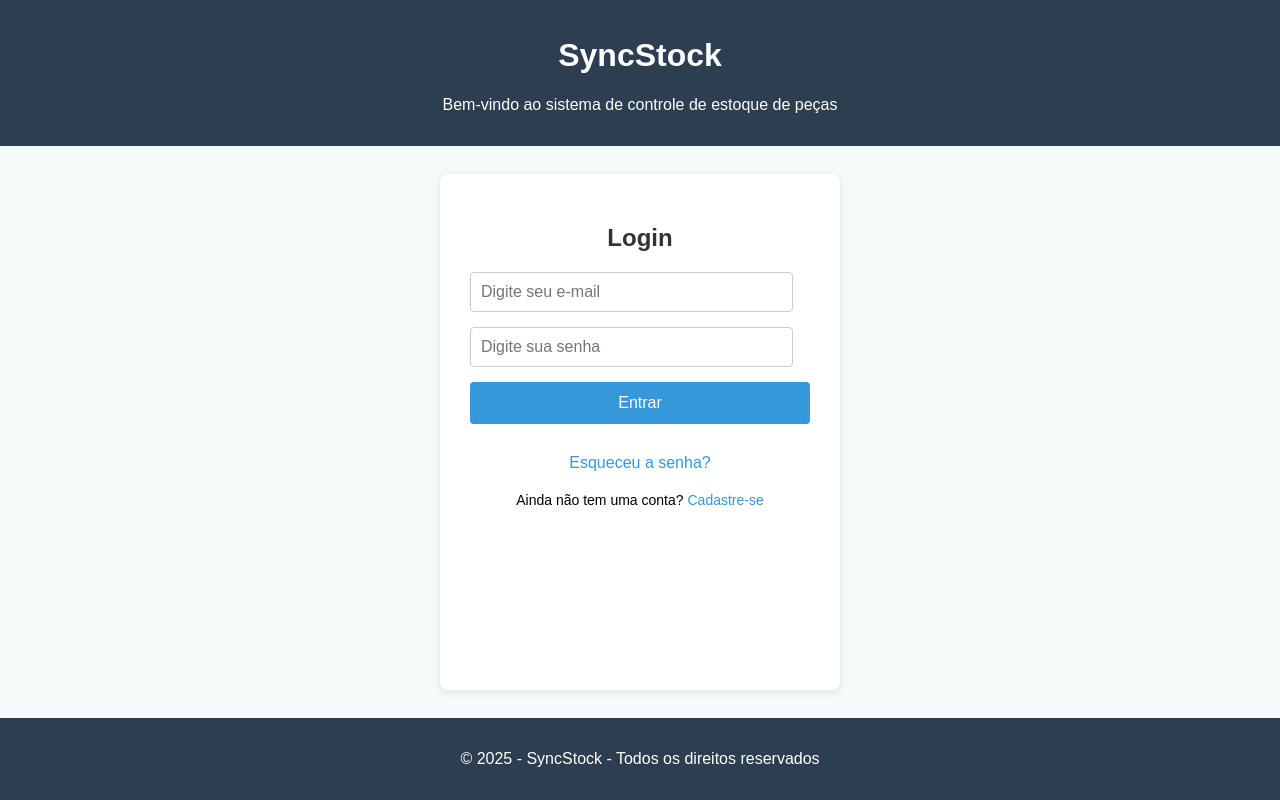
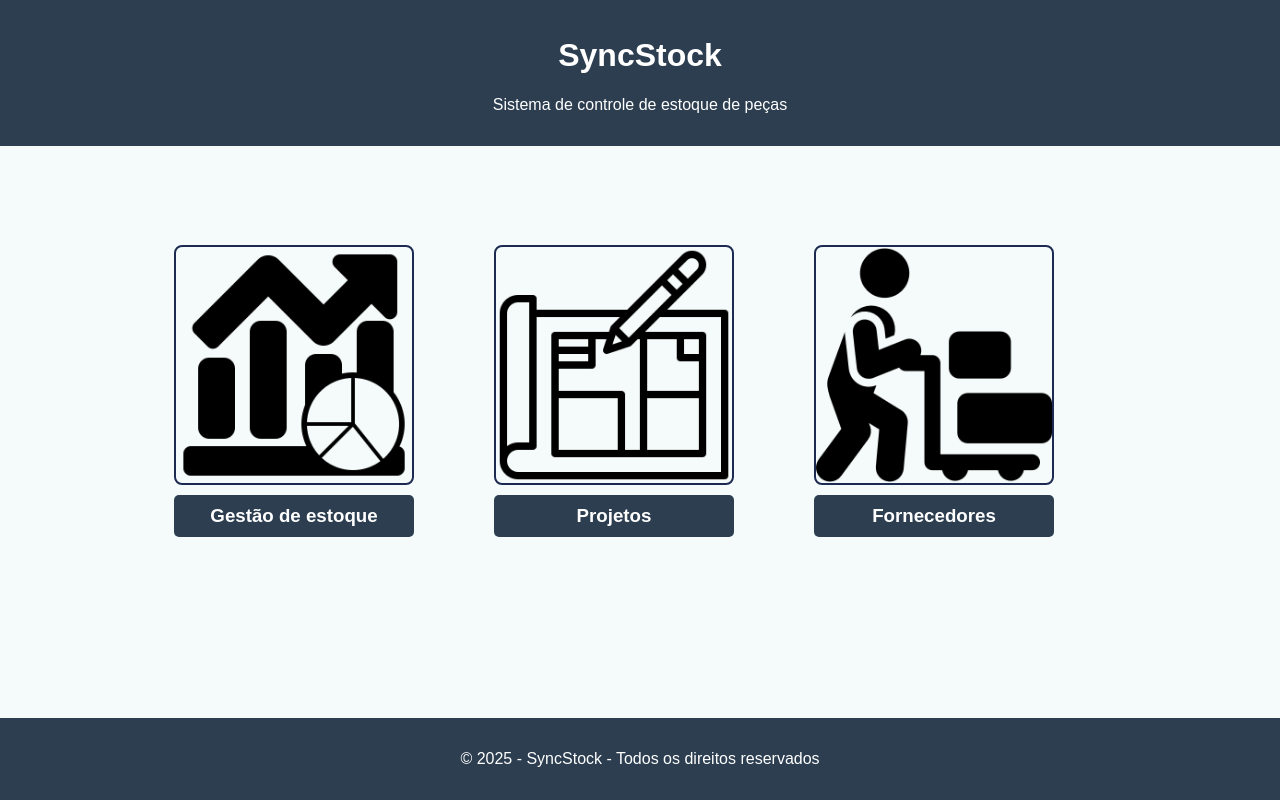
Before and after one commit to alimacedo/projetoSyncStock, a React (Vite) app: page /home in a window 1280 px wide. Built offline with nearby package versions, Linux system fonts and the light colour scheme.

Commit message:
Criação da página Home, ajustes de layout e componentes

```diff
--- a/package.json
+++ b/package.json
@@ -11,7 +11,8 @@
   },
   "dependencies": {
     "react": "^19.1.0",
-    "react-dom": "^19.1.0"
+    "react-dom": "^19.1.0",
+    "react-router-dom": "^7.6.2"
   },
   "devDependencies": {
     "@eslint/js": "^9.25.0",
--- a/src/App.jsx
+++ b/src/App.jsx
@@ -1,12 +1,15 @@
+import { Outlet } from 'react-router-dom';
 import Header from './components/Header';
-import LoginForm from './components/LoginForm';
 import Footer from './components/Footer';
+import './index.css';
 
 function App() {
   return (
     <div className="app">
       <Header />
-      <LoginForm />
+      <main>
+        <Outlet />
+      </main>
       <Footer />
     </div>
   );
--- a/src/components/Header.jsx
+++ b/src/components/Header.jsx
@@ -2,7 +2,7 @@ const Header = () => {
   return (
     <header>
       <h1>SyncStock</h1>
-      <p>Bem-vindo ao sistema de controle de estoque de peças</p>
+      <p>Sistema de controle de estoque de peças</p>
     </header>
   );
 };
--- /dev/null
+++ b/src/components/Home.jsx
@@ -0,0 +1,25 @@
+import { Link } from 'react-router-dom';
+import '../styles/Home.css';
+
+const Home = () => {
+  return (
+    <>
+      <div id="bloco">
+        <div className="box">
+          <img src="./src/assets/images/gestao.png" className="imgbox" alt="Gestão de estoque" />
+          <h3><Link to="/gestao-estoque">Gestão de estoque</Link></h3>
+        </div>
+        <div className="box">
+          <img src="./src/assets/images/projeto.png" className="imgbox" alt="Projetos" />
+          <h3><Link to="/projetos">Projetos</Link></h3>
+        </div>
+        <div className="box">
+          <img src="./src/assets/images/fornecedor.png" className="imgbox" alt="Fornecedores" />
+          <h3><Link to="/fornecedores">Fornecedores</Link></h3>
+        </div>
+      </div>
+    </>
+  );
+};
+
+export default Home;
--- a/src/components/LoginForm.jsx
+++ b/src/components/LoginForm.jsx
@@ -1,7 +1,11 @@
+import { useNavigate } from 'react-router-dom';
+
 const LoginForm = () => {
+  const navigate = useNavigate();
+
   const handleSubmit = (e) => {
     e.preventDefault();
-    // Lógica de login aqui
+    navigate('/home');
   };
 
   return (
--- a/src/index.css
+++ b/src/index.css
@@ -122,3 +122,48 @@ footer {
     width: 100%;
     margin-top: auto;
 }
+
+/* Estilos globais */
+* {
+    box-sizing: border-box;
+    font-family: Arial;
+}
+
+body {
+    margin: 0;
+    background-color: #F5FBFA;
+    position: relative;
+    min-height: 100vh;
+}
+
+.app {
+    display: flex;
+    flex-direction: column;
+    min-height: 100vh;
+}
+
+header {
+    background-color: #2c3e50;
+    color: white;
+    padding: 1em;
+    text-align: center;
+    width: 100%;
+}
+
+main {
+    flex: 1;
+    padding: 20px;
+}
+
+footer {
+    background-color: #2c3e50;
+    color: white;
+    text-align: center;
+    padding: 1em;
+    width: 100%;
+}
+
+a {
+    text-decoration: none;
+    color: white;
+}
--- a/src/main.jsx
+++ b/src/main.jsx
@@ -1,10 +1,30 @@
 import React from 'react';
 import ReactDOM from 'react-dom/client';
+import { createBrowserRouter, RouterProvider } from 'react-router-dom';
 import App from './App';
+import Home from './components/Home';
+import LoginForm from './components/LoginForm';
 import './index.css';
+
+const router = createBrowserRouter([
+  {
+    path: "/",
+    element: <App />,
+    children: [
+      {
+        index: true,
+        element: <LoginForm />
+      },
+      {
+        path: "home",
+        element: <Home />
+      }
+    ]
+  }
+]);
 
 ReactDOM.createRoot(document.getElementById('root')).render(
   <React.StrictMode>
-    <App />
+    <RouterProvider router={router} />
   </React.StrictMode>
 );
--- /dev/null
+++ b/src/styles/Home.css
@@ -0,0 +1,37 @@
+#bloco {
+    display: flex;
+    margin-left: 10%;
+    margin-right: 5%;
+    margin-top: 6%;
+    flex-wrap: wrap;
+    gap: 20px;
+}
+
+.box {
+    flex: 1;
+    min-width: 250px;
+    max-width: 300px;
+    transition: transform 0.3s ease;
+}
+
+.box:hover {
+    transform: scale(1.05);
+}
+
+.box h3 {
+    background-color: #2c3e50;
+    margin: 10px auto;
+    border-radius: 5px;
+    text-align: center;
+    padding: 10px;
+    color: white;
+    width: 80%;
+}
+
+.imgbox {
+    max-width: 80%;
+    border: 2px solid #1D2B53;
+    border-radius: 8px;
+    margin: 5px auto;
+    display: block;
+}
```
Also changed, not shown: 1 other file (tests, documents, lock files or other folders).
